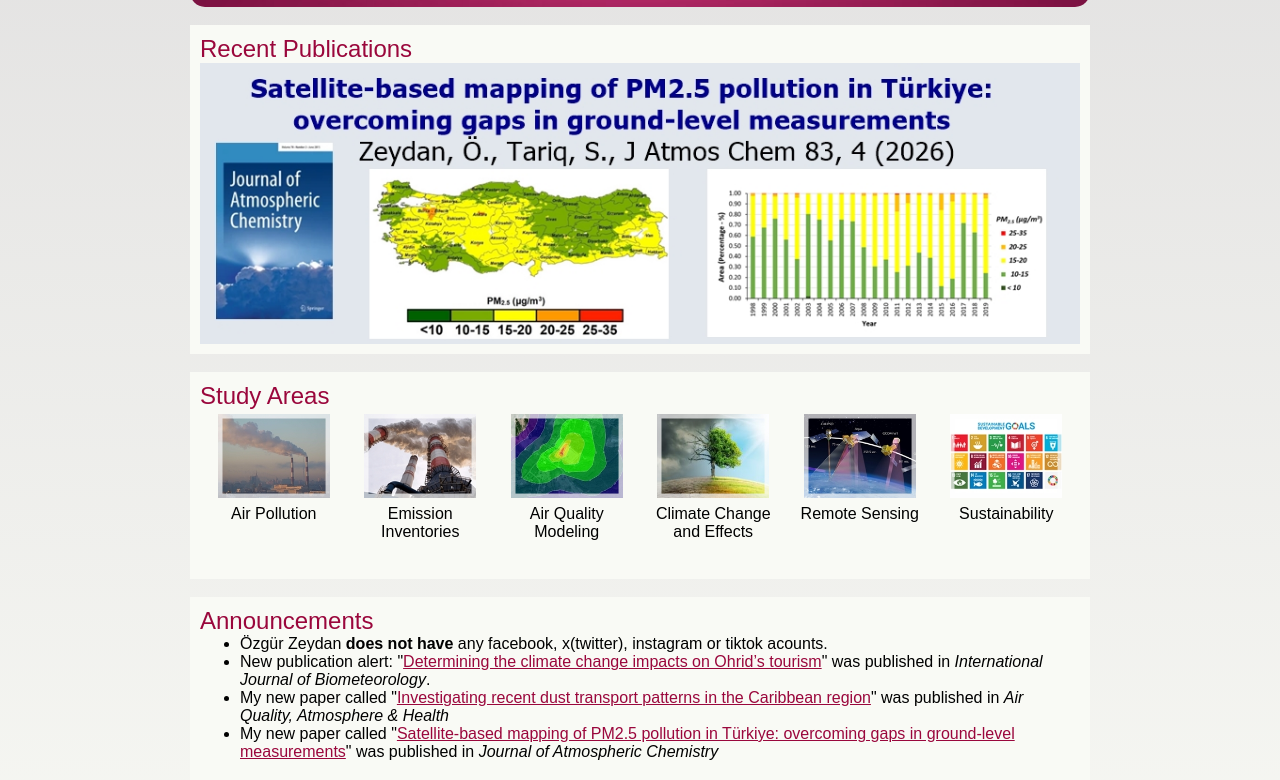
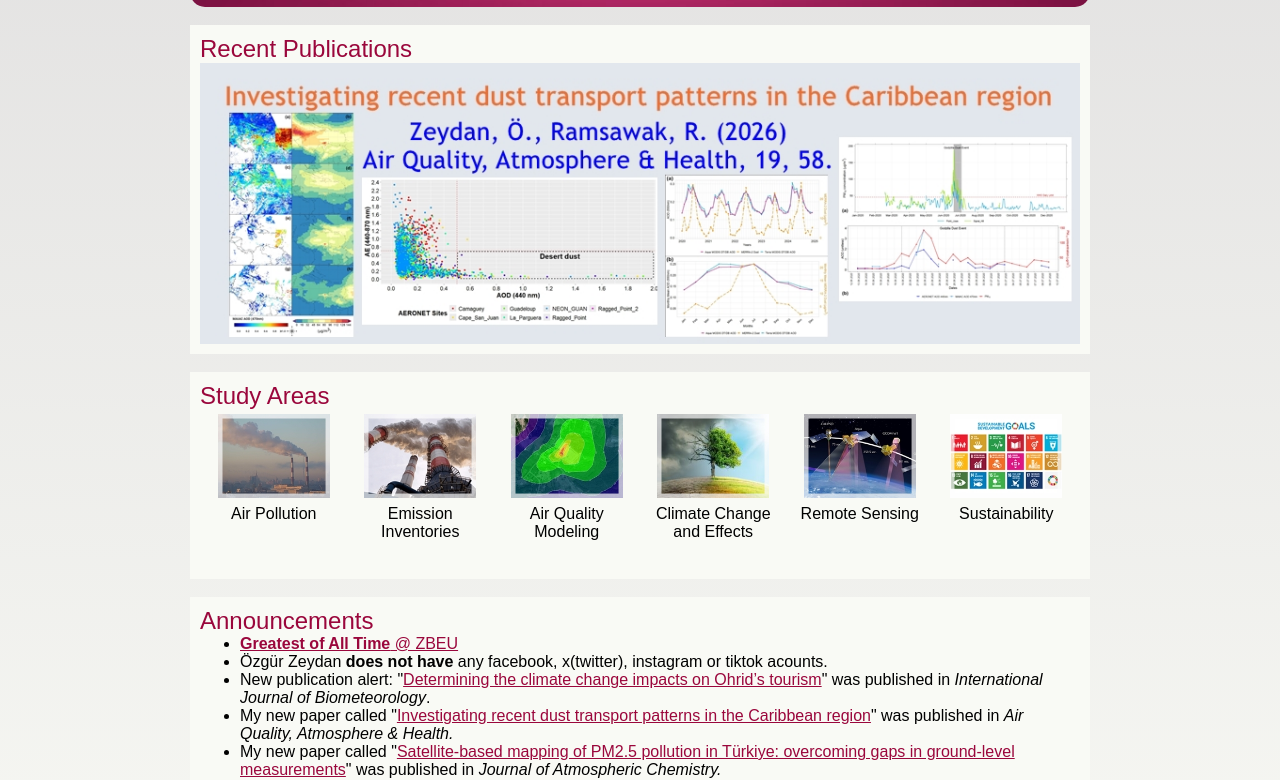
Before and after one commit to ozgurzeydan/ozgurzeydan, a plain HTML site: page index.html in a window 1280 px wide. Shown: the part 192-972 px from the top of the page. Drawn offline with Linux system fonts and the light colour scheme.

Commit message:
Add files via upload

```diff
--- a/index.html
+++ b/index.html
@@ -79,7 +79,7 @@
 <div style="clear:both"></div></div></div><div id="container_7d10f868"><div class="textstyle2"><span class="textstyle7"><br/></span><div id="container_3c8710b2"><div id="container_3c8710b2_padding" ><div class="textstyle2"><h2 id="heading_146da33e">Recent Publications</h2><span class="textstyle7"><br/></span><div id="slide_2b77f992">
 	<script type="text/javascript" src="rc_images/wsp_slideshow.js"></script>
 	<script type="text/javascript">
-		var js_slide_2b77f992= new wsp_slideshow('slide_2b77f992',['rc_images/slide15.jpg','rc_images/slide14.jpg','rc_images/slide10.jpg', 'rc_images/slide11.jpg','rc_images/slide12.jpg','rc_images/slide9.jpg','rc_images/slide13.jpg', 'rc_images/slide8.jpg', 'rc_images/slide6.jpg', 'rc_images/slide1.jpg', 'rc_images/slide2.jpg', 'rc_images/slide3.jpg', 'rc_images/slide4.jpg', 'rc_images/slide5.jpg'], 'fade', 2500, 500, 'cover', null);
+		var js_slide_2b77f992= new wsp_slideshow('slide_2b77f992',['rc_images/slide16.jpg','rc_images/slide15.jpg','rc_images/slide14.jpg','rc_images/slide10.jpg', 'rc_images/slide11.jpg','rc_images/slide12.jpg','rc_images/slide9.jpg','rc_images/slide13.jpg', 'rc_images/slide8.jpg', 'rc_images/slide6.jpg', 'rc_images/slide1.jpg', 'rc_images/slide2.jpg', 'rc_images/slide3.jpg', 'rc_images/slide4.jpg', 'rc_images/slide5.jpg'], 'fade', 2500, 500, 'cover', null);
 	</script>
 </div></div>
 <div style="clear:both"></div></div></div><span class="textstyle7"><br/><br/></span><div id="container_523b9e53"><div id="container_523b9e53_padding" ><div class="textstyle2"><h2 id="heading_7a967b52">Study Areas</h2><span class="textstyle7"><br/></span><table id="table_731bdc21" cellpadding="3" cellspacing="1" >	<tr>
@@ -155,10 +155,11 @@
 </table><span class="textstyle7"><br/></span></div>
 <div style="clear:both"></div></div></div><span class="textstyle7"><br/><br/></span><div id="container_69be48c0"><div id="container_69be48c0_padding" ><div class="textstyle2"><h2 id="heading_512d64b4">Announcements</h2><span class="textstyle7"><br/></span>
 <ul id="ul_23e78b93" class="ulstyle1">
+<li class="textstyle7"><a href="certificates/ozgurzeydan-oduller.pdf" target="_blank"><strong>Greatest of All Time</strong> @ ZBEU</a>
 <li class="textstyle7">Özgür Zeydan <strong>does not have</strong> any  facebook, x(twitter), instagram or tiktok acounts.
 <li class="textstyle7">New publication alert: &quot;<a href="https://link.springer.com/article/10.1007/s00484-026-03302-5" target="_blank">Determining the climate change impacts on Ohrid’s tourism</a>&quot; was published in <em>International Journal of Biometeorology</em>.
-<li class="textstyle7">My new paper called &quot;<a href="https://link.springer.com/article/10.1007/s11869-026-01948-z" target="_blank">Investigating recent dust transport patterns in the Caribbean region</a>&quot; was published in <em>Air Quality, Atmosphere &amp; Health</em>
-<li class="textstyle7">My new paper called &quot;<a href="https://link.springer.com/article/10.1007/s10874-026-09489-6" target="_blank">Satellite-based mapping of PM2.5 pollution in Türkiye: overcoming gaps in ground-level measurements</a>&quot; was published in <em>Journal of Atmospheric Chemistry</em>
+<li class="textstyle7">My new paper called &quot;<a href="https://link.springer.com/article/10.1007/s11869-026-01948-z" target="_blank">Investigating recent dust transport patterns in the Caribbean region</a>&quot; was published in <em>Air Quality, Atmosphere &amp; Health.</em>
+<li class="textstyle7">My new paper called &quot;<a href="https://link.springer.com/article/10.1007/s10874-026-09489-6" target="_blank">Satellite-based mapping of PM2.5 pollution in Türkiye: overcoming gaps in ground-level measurements</a>&quot; was published in <em>Journal of Atmospheric Chemistry.</em>
 </ul>
 </div>
 </div><span class="textstyle7"><br/><br/></span></div>
```
